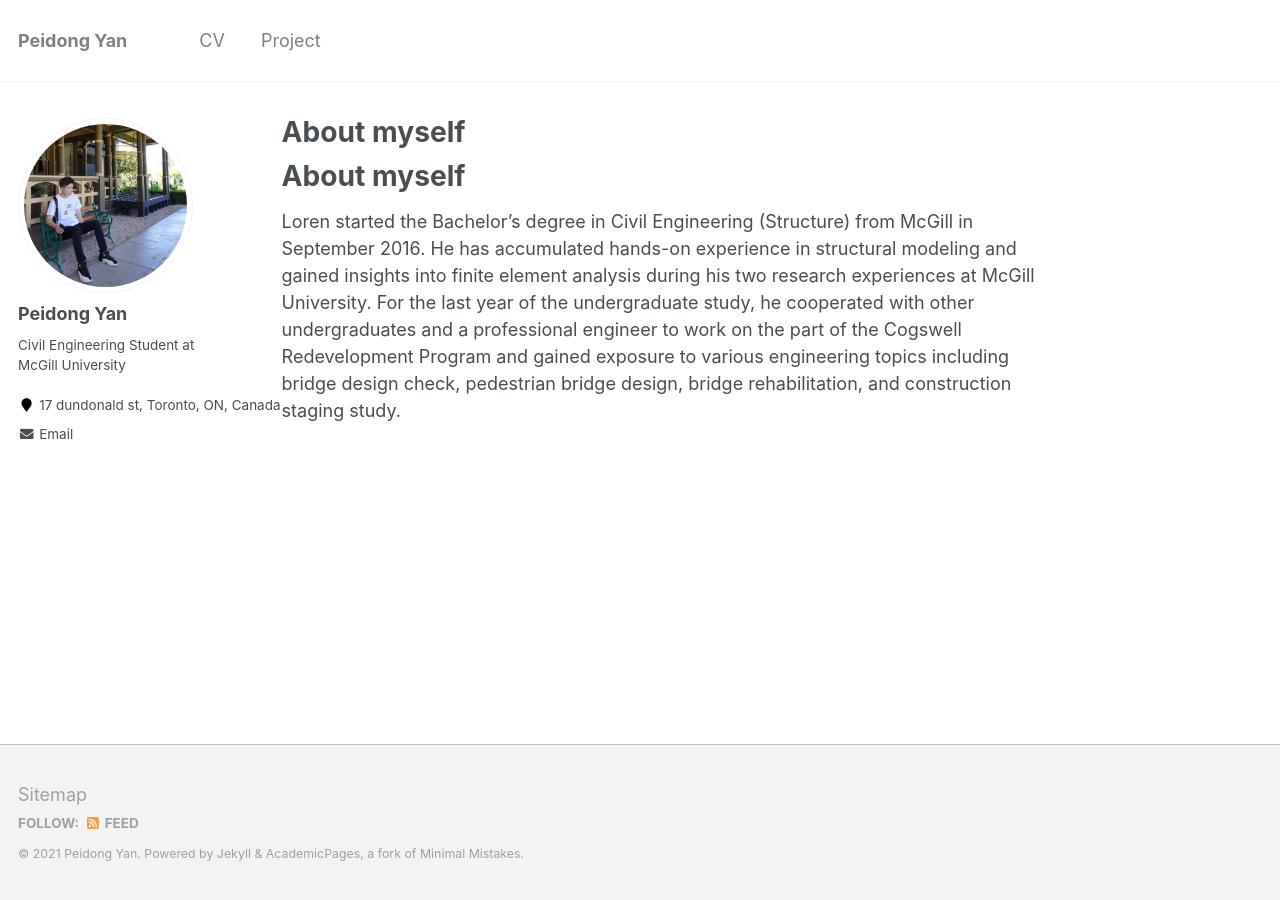
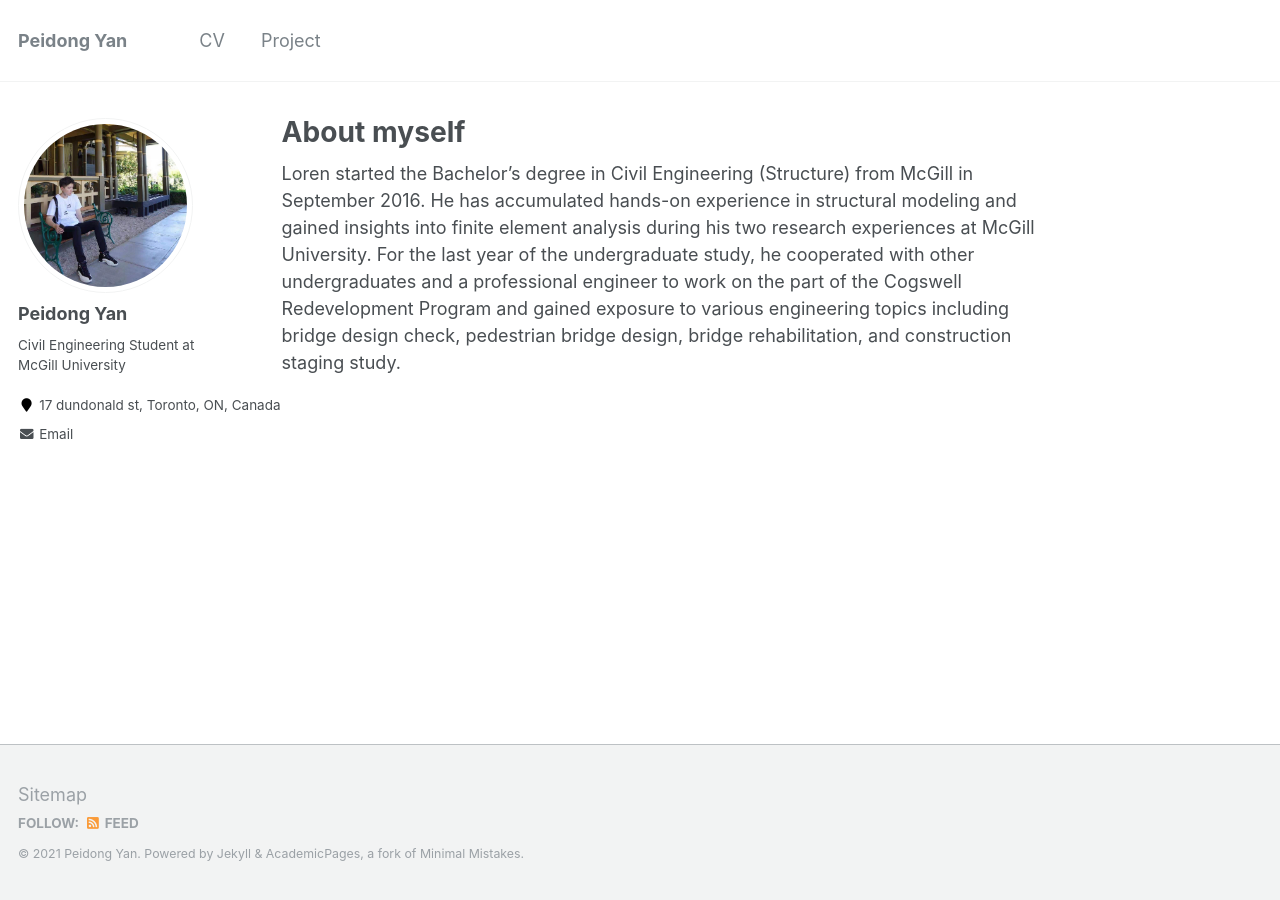
Before and after one commit to LorenYan98/LY.github.io, a Jekyll site: the page built from _pages/about.md, in a window 1280 px wide. Built offline with Jekyll 4.4.1, drawn with Linux system fonts in a browser that asks for light colours; our own code applies the rules of GitHub Pages for plain Markdown files.

Commit message:
Update about.md

```diff
--- a/_pages/about.md
+++ b/_pages/about.md
@@ -1,12 +1,11 @@
 ---
 permalink: /
-title:
+title: About myself
 excerpt: ""
 author_profile: true
 redirect_from:
   - /about/
   - /about.html
 ---
-About myself
-===
+
 Loren started the Bachelor's degree in Civil Engineering (Structure) from McGill in September 2016. He has accumulated hands-on experience in structural modeling and gained insights into finite element analysis during his two research experiences at McGill University. For the last year of the undergraduate study, he cooperated with other undergraduates and a professional engineer to work on the part of the Cogswell Redevelopment Program and gained exposure to various engineering topics including bridge design check, pedestrian bridge design, bridge rehabilitation, and construction staging study.
```
